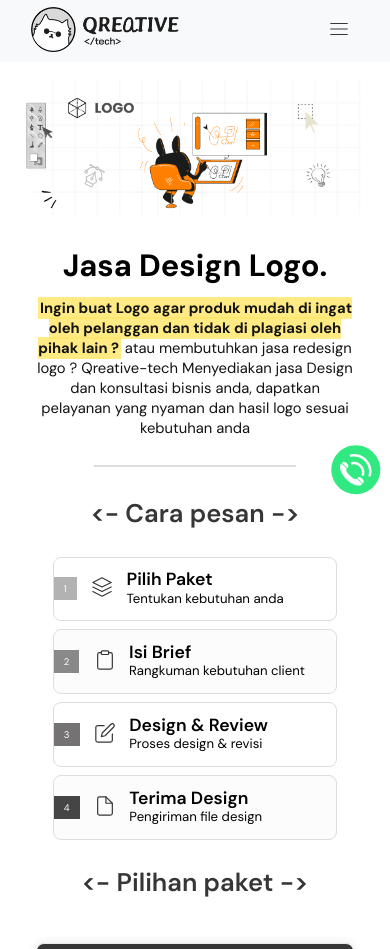
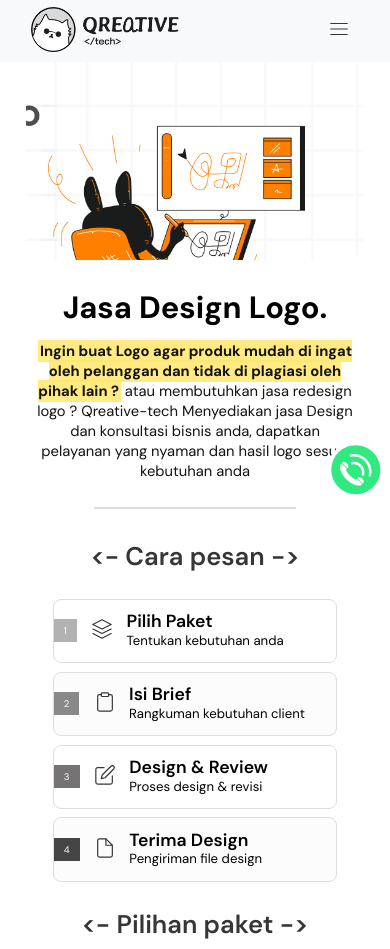
Before and after one commit to weatherar/Web-Jasa-Design-Logo, a plain HTML site: page index.html in a window 390 px wide. Shown: the top 949 px of the page. Drawn offline with nearby package versions, Linux system fonts and the light colour scheme.

Commit message:
fixed hero image

```diff
--- a/css/style.css
+++ b/css/style.css
@@ -104,7 +104,7 @@ main {
 .banner .bagian_1 .gambar-utama img {
   width: 100%;
   height: auto;
-	object-fit: contain;
+  object-fit: cover;
 }
 .banner h1 {
   font-size: 52px;
@@ -654,20 +654,22 @@ footer .container-footer {
   .banner .bagian_1 {
     display: flex;
     flex-direction: column;
+    max-width: 100%;
   }
   .banner .bagian_1 .gambar-utama {
     border-radius: 20px;
     margin-top: 60px;
-
-		object-position: 50% 50%;
+    width: 100%;
+    overflow: hidden;
+    position: relative;
+    height: 200px;
   }
   .banner .bagian_1 .gambar-utama img {
-		width: 100%;
-
+    width: 200%;
     height: auto;
-		object-fit: contain;
+    position: absolute;
+    left: -60%;
   }
-
   .banner .bagian_1 h1 {
     margin: 0.5em 0em;
   }
@@ -768,7 +770,6 @@ footer .container-footer {
   .layanan-lain h2 {
     margin: 12px 0px 0px 0px;
   }
-
 }
 /* mobile */
 @media (max-width: 450px) {
@@ -803,16 +804,19 @@ footer .container-footer {
     display: flex;
     flex-direction: column;
   }
-	.banner .bagian_1 .gambar-utama {
+  /* .banner .bagian_1 .gambar-utama {
     border-radius: 20px;
     margin-top: 80px;
+  } */
+  /* .banner .bagian_1 .gambar-utama img {
+    width: fit-content;
+    height: auto;
     object-fit: cover;
-		background-size: cover;
-		object-position: 50% 50%;
-	}
-	.banner .bagian_1 .gambar-utama img {
+    object-position: center;
+  } */
+  /* .banner .bagian_1 .gambar-utama img {
     width: 100%;
-	}
+  } */
   /* order */
   .order .cara-pesan,
   .pilihan-paket {
```
Also changed, not shown: index.html (+14 -9 lines). Lines whose indentation alone changed are shown as unchanged.
